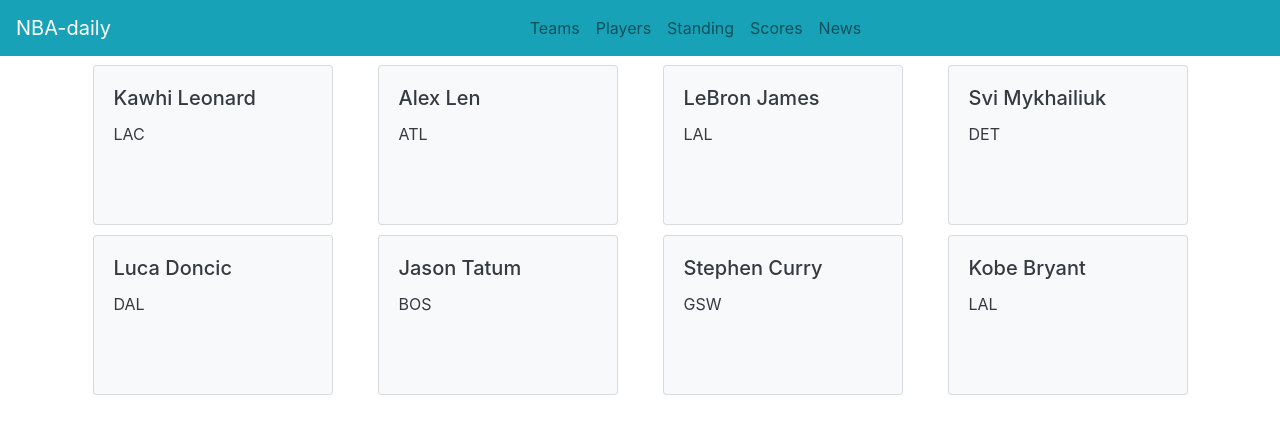
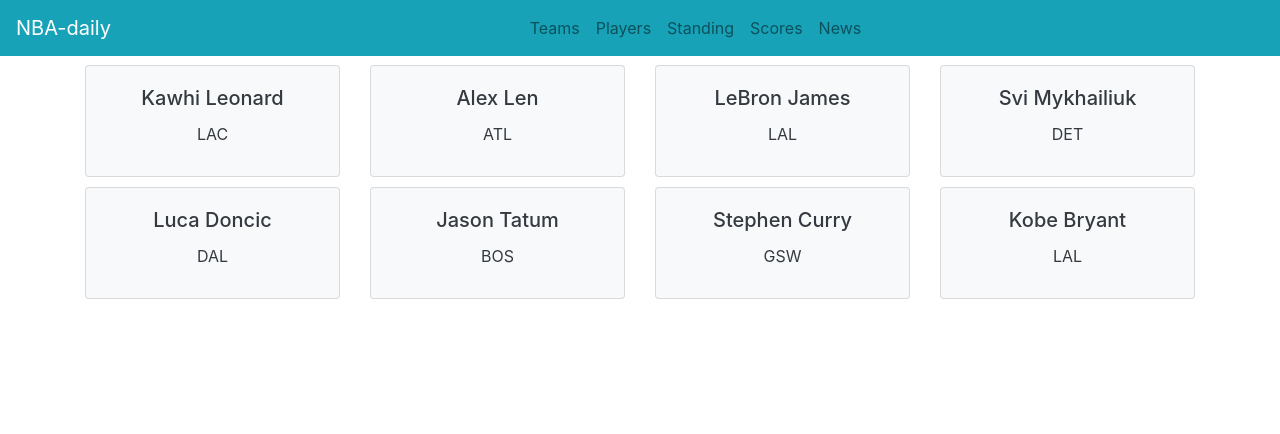
Before and after one commit to kobekovich/dailynba, a React (Create React App) app: page / in a window 1280 px wide. Shown: the top 434 px of the page. Built offline with nearby package versions, Linux system fonts and the light colour scheme.

Commit message:
Cards element modified, cardList modified

```diff
--- a/src/App.js
+++ b/src/App.js
@@ -6,7 +6,7 @@
 import Row from 'react-bootstrap/Row';
 
 const cardsList = (
-  <Row className="d-flex justify-content-around">
+  <Row className="row-cols-1 row-cols-sm-2 row-cols-md-4">
     <Cards name="Kawhi" surname="Leonard" team="LAC"/>
     <Cards name="Alex" surname="Len" team="ATL"/>
     <Cards name="LeBron" surname="James" team="LAL"/>
--- a/src/Cards/Cards.js
+++ b/src/Cards/Cards.js
@@ -1,10 +1,12 @@
 import React, { Component } from 'react';
 import Card from 'react-bootstrap/Card';
+import Col from 'react-bootstrap/Col';
 
 class Cards extends Component {
     render() {
       return (
-        <Card bg="light" text="dark" style={{ width: '15rem',  height: '10rem', marginBottom: '10px' }}>
+        <Col>
+         <Card bg="light" text="dark" className="text-center" style={{ height: '7rem', marginBottom: '10px'}}>
           <Card.Body>
             <Card.Title>
              {this.props.name} {this.props.surname}
@@ -13,7 +15,8 @@
              {this.props.team}
             </Card.Text>
           </Card.Body>
-        </Card>
+         </Card>
+        </Col>
       )
     }
   }
```
